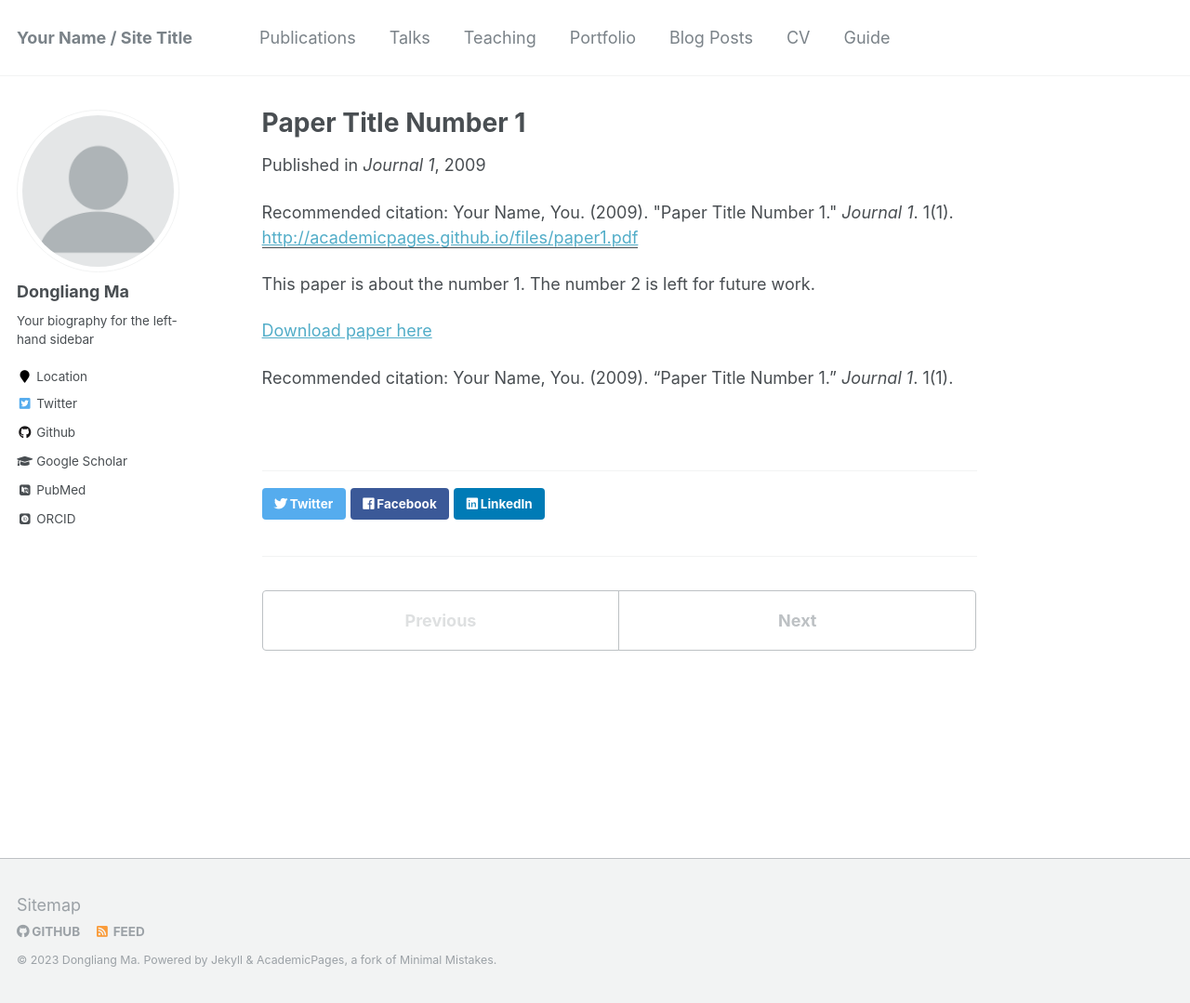
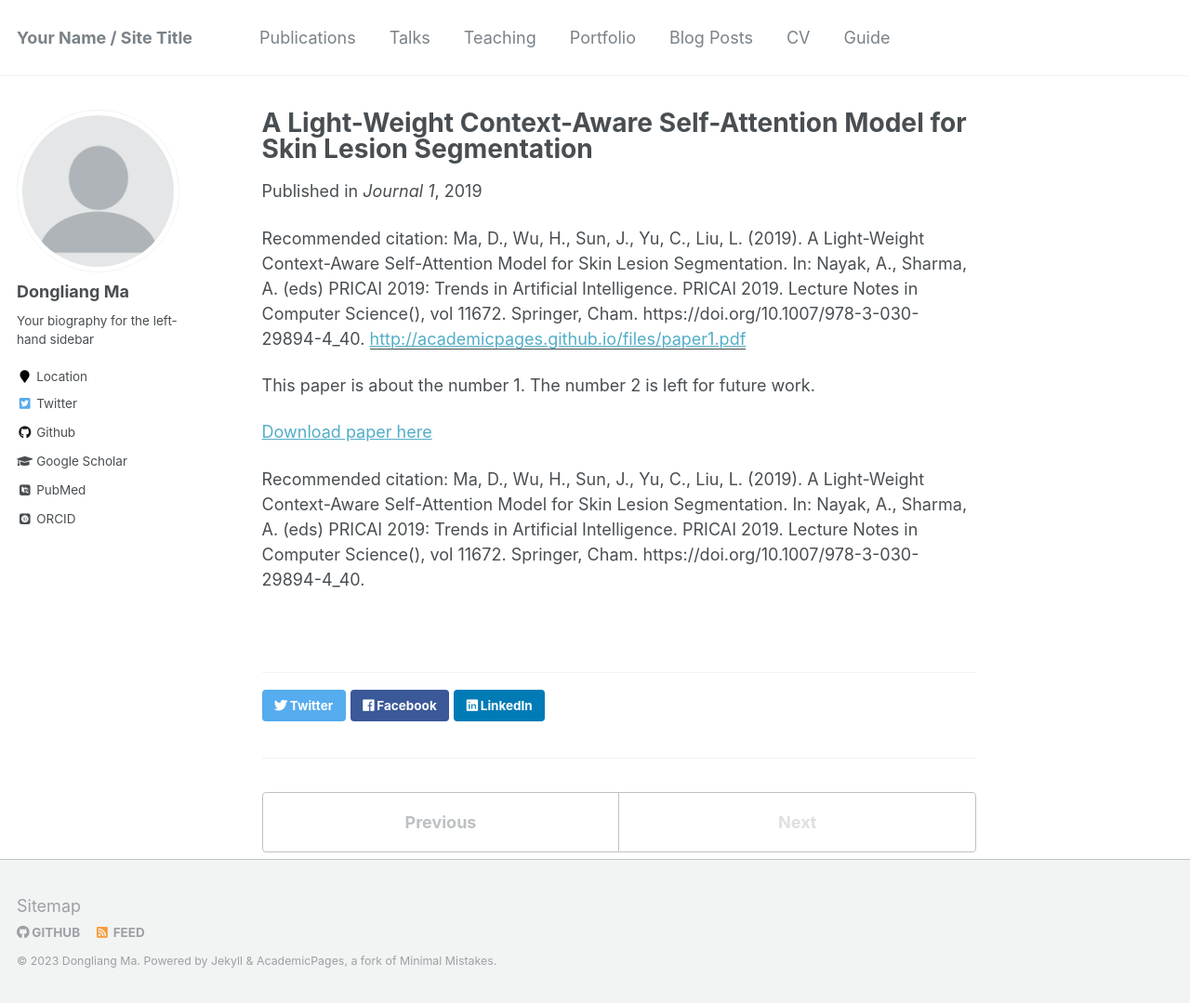
Before and after one commit to Vipermdl/Vipermdl.github.io, a Jekyll site: the page built from _publications/2009-10-01-paper-title-number-1.md, in a window 1280 px wide and 1079 px high. Shown: the whole window at 93% size. Built offline with Jekyll 4.4.1, drawn with Linux system fonts in a browser that asks for light colours; some web fonts are replaced.

Commit message:
Update 2009-10-01-paper-title-number-1.md

```diff
--- a/_publications/2009-10-01-paper-title-number-1.md
+++ b/_publications/2009-10-01-paper-title-number-1.md
@@ -1,15 +1,15 @@
 ---
-title: "Paper Title Number 1"
+title: "A Light-Weight Context-Aware Self-Attention Model for Skin Lesion Segmentation"
 collection: publications
 permalink: /publication/2009-10-01-paper-title-number-1
 excerpt: 'This paper is about the number 1. The number 2 is left for future work.'
-date: 2009-10-01
+date: 2019-10-01
 venue: 'Journal 1'
 paperurl: 'http://academicpages.github.io/files/paper1.pdf'
-citation: 'Your Name, You. (2009). &quot;Paper Title Number 1.&quot; <i>Journal 1</i>. 1(1).'
+citation: 'Ma, D., Wu, H., Sun, J., Yu, C., Liu, L. (2019). A Light-Weight Context-Aware Self-Attention Model for Skin Lesion Segmentation. In: Nayak, A., Sharma, A. (eds) PRICAI 2019: Trends in Artificial Intelligence. PRICAI 2019. Lecture Notes in Computer Science(), vol 11672. Springer, Cham. https://doi.org/10.1007/978-3-030-29894-4_40.'
 ---
 This paper is about the number 1. The number 2 is left for future work.
 
-[Download paper here](http://academicpages.github.io/files/paper1.pdf)
+[Download paper here](https://link.springer.com/chapter/10.1007/978-3-030-29894-4_40)
 
-Recommended citation: Your Name, You. (2009). "Paper Title Number 1." <i>Journal 1</i>. 1(1).
+Recommended citation: Ma, D., Wu, H., Sun, J., Yu, C., Liu, L. (2019). A Light-Weight Context-Aware Self-Attention Model for Skin Lesion Segmentation. In: Nayak, A., Sharma, A. (eds) PRICAI 2019: Trends in Artificial Intelligence. PRICAI 2019. Lecture Notes in Computer Science(), vol 11672. Springer, Cham. https://doi.org/10.1007/978-3-030-29894-4_40.
```
